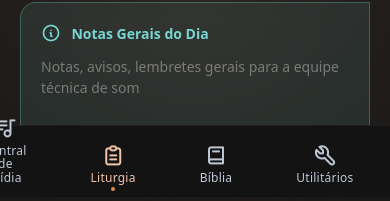
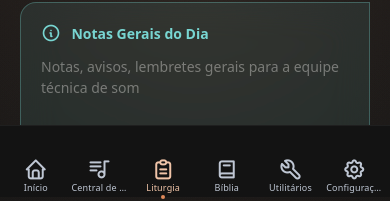
Before and after one commit to pianolouvorja/web, a Vue app: page /liturgy in a window 390 px wide. Shown: the part 647-848 px from the top of the page. Built offline with nearby package versions, Linux system fonts and the light colour scheme; no server answers.

Commit message:
fix: navigation dock responsiveness

```diff
--- a/src/design-system/components/navigation/DockFooter.vue
+++ b/src/design-system/components/navigation/DockFooter.vue
@@ -52,11 +52,19 @@ function onSelect(key: string) {
   height: var(--ds-dock-height, 72px);
   align-items: flex-end;
   justify-content: center;
-  gap: 3rem;
+  gap: clamp(0.25rem, calc(100vw / 30), 3rem);
   padding: 0 var(--ds-spacing-page, 32px) 0.5rem;
   border-top: 1px solid var(--ds-color-outline);
   background: var(--ds-color-surface);
   transition: background-color var(--ds-motion-duration, 280ms) ease;
+
+  @media (max-width: 600px) {
+    gap: 0;
+    justify-content: space-around;
+    padding: 0 0.25rem 0.25rem;
+    height: calc(var(--ds-dock-height, 72px) - env(safe-area-inset-bottom, 0px));
+    padding-bottom: env(safe-area-inset-bottom, 0px);
+  }
 }
 
 .ds-dock__item {
@@ -66,6 +74,8 @@ function onSelect(key: string) {
   align-items: center;
   justify-content: center;
   gap: 0.25rem;
+  min-width: 44px;
+  min-height: 44px;
   padding: 0.25rem 0.5rem;
   border: 0;
   background: transparent;
@@ -84,6 +94,13 @@ function onSelect(key: string) {
   &--active {
     color: var(--ds-color-primary-soft);
   }
+
+  @media (max-width: 600px) {
+    gap: 0.125rem;
+    padding: 0.25rem 0.15rem;
+    flex: 1 1 0;
+    min-width: 0;
+  }
 }
 
 .ds-dock__icon {
@@ -99,6 +116,14 @@ function onSelect(key: string) {
   letter-spacing: 0.02em;
   text-align: center;
   white-space: normal;
+
+  @media (max-width: 600px) {
+    font-size: 9px;
+    max-width: 3.5rem;
+    overflow: hidden;
+    text-overflow: ellipsis;
+    white-space: nowrap;
+  }
 }
 
 .ds-dock__dot {
--- a/src/layouts/AppShell.vue
+++ b/src/layouts/AppShell.vue
@@ -24,6 +24,9 @@ const activeKey = computed(() => {
   const navKey = route.meta.navKey
   return typeof navKey === 'string' ? navKey : 'home'
 })
+
+/** Na liturgia o FAB de mídia fica na própria view (padrão Bíblia). */
+const showMediaChrome = computed(() => activeKey.value !== 'liturgy')
 
 const showHeaderLogo = computed(() => activeKey.value !== 'home')
 
@@ -99,7 +102,7 @@ function viewKey(viewRoute: typeof route) {
       </RouterView>
     </main>
 
-    <MediaChrome />
+    <MediaChrome v-if="showMediaChrome" />
 
     <DockFooter
       :items="navItems"
--- a/src/modules/liturgy/composables/useLiturgy.ts
+++ b/src/modules/liturgy/composables/useLiturgy.ts
@@ -3,6 +3,7 @@ import { computed, onMounted, onUnmounted, ref } from 'vue'
 import { useI18n } from 'vue-i18n'
 import { useRouter } from 'vue-router'
 
+import { useAlbumsStore } from '@modules/albums/stores/useAlbumsStore'
 import type { MediaPlaybackMode } from '@modules/media/types/media'
 
 import { formatMomentDuration } from '../services/liturgy-item-helpers'
@@ -13,6 +14,7 @@ import { useLiturgyClock } from './useLiturgyClock'
 /** Orquestra a feature de liturgia na view. */
 export function useLiturgy() {
   const store = useLiturgyStore()
+  const albumsStore = useAlbumsStore()
   const router = useRouter()
   const { t } = useI18n()
 
@@ -54,6 +56,8 @@ export function useLiturgy() {
     musicCatalogEmpty,
     musicList,
   } = storeToRefs(store)
+
+  const { lyricOpen, lyricDoc, isLoadingLyric } = storeToRefs(albumsStore)
 
   const busyMusicId = ref<number | null>(null)
 
@@ -165,39 +169,45 @@ export function useLiturgy() {
   }
 
   function onMusicSung(index: number) {
+    albumsStore.closeLyric()
     void runMusicAction(index, () =>
       store.playMusicMode(index, 'audio', router),
     )
   }
 
   function onMusicInstrumental(index: number) {
+    albumsStore.closeLyric()
     void runMusicAction(index, () =>
       store.playMusicMode(index, 'instrumental', router),
     )
   }
 
   function onMusicSlides(index: number) {
+    albumsStore.closeLyric()
     void runMusicAction(index, () =>
       store.playMusicMode(index, 'no_audio' satisfies MediaPlaybackMode, router),
     )
   }
 
   function onOpenAddDialog() {
+    albumsStore.closeLyric()
     store.openAddDialog()
   }
 
   function onOpenAddSubItemDialog(categoryId: string) {
+    albumsStore.closeLyric()
     store.openAddSubItemDialog(categoryId)
   }
 
   function onOpenEditDialog(index: number) {
+    albumsStore.closeLyric()
     store.openEditDialog(index)
   }
 
   function onMusicLyric(index: number) {
     const item = currentItems.value[index]
     if (item?.type !== 'music' || item.musicId == null) return
-    store.setActionMessage('liturgy.messages.lyricUnavailable')
+    void runMusicAction(index, () => albumsStore.openLyric(item.musicId!))
   }
 
   function refreshProjectionState() {
@@ -229,6 +239,9 @@ export function useLiturgy() {
     musicCatalogEmpty,
     musicInstrumentalById,
     busyMusicId,
+    lyricOpen,
+    lyricDoc,
+    isLoadingLyric,
     startLabels,
     durationLabels,
     worshipLabel,
@@ -284,6 +297,7 @@ export function useLiturgy() {
     onMusicInstrumental,
     onMusicSlides,
     onMusicLyric,
+    closeLyric: albumsStore.closeLyric,
     refreshProjectionState,
   }
 }
--- a/src/modules/liturgy/locales/pt-BR.ts
+++ b/src/modules/liturgy/locales/pt-BR.ts
@@ -235,8 +235,6 @@ export default {
       liturgySaved: 'Liturgia salva com sucesso.',
       mediaDesktopOnly: 'Selecione um arquivo de mídia neste item.',
       catalogEmpty: 'Nenhuma música encontrada no catálogo local.',
-      musicModuleUnavailable:
-        'Reprodução de músicas estará disponível após a migração de Álbuns.',
       customRequired:
         'Crie ou selecione uma liturgia personalizada antes de adicionar itens.',
       booksEmpty: 'Nenhum livro bíblico disponível. Conclua a inicialização.',
@@ -248,8 +246,6 @@ export default {
         'Para projetar PPT/PPTX, instale o LibreOffice (ou defina LIBREOFFICE_PATH).',
       presentationWebUnsupported:
         'Apresentações PPT/PPTX não são suportadas no navegador.',
-      lyricUnavailable:
-        'Visualização de letra estará disponível após a migração de Álbuns.',
     },
     custom: {
       title: 'Liturgias avulsas',
--- a/src/modules/liturgy/views/LiturgyView.vue
+++ b/src/modules/liturgy/views/LiturgyView.vue
@@ -2,6 +2,7 @@
 import { computed } from 'vue'
 import { useI18n } from 'vue-i18n'
 
+import AlbumLyricDialog from '@modules/albums/components/AlbumLyricDialog.vue'
 import PopupScreenControls from '@shared/components/PopupScreenControls.vue'
 
 import LiturgyCloneDialog from '../components/LiturgyCloneDialog.vue'
@@ -40,6 +41,9 @@ const {
   musicCatalogEmpty,
   musicInstrumentalById,
   busyMusicId,
+  lyricOpen,
+  lyricDoc,
+  isLoadingLyric,
   startLabels,
   durationLabels,
   videoProjectionItemId,
@@ -92,6 +96,7 @@ const {
   onMusicInstrumental,
   onMusicSlides,
   onMusicLyric,
+  closeLyric,
   setItemDraft,
   setMusicSearchQuery,
   refreshProjectionState,
@@ -301,6 +306,13 @@ function onScreenControlsChanged() {
       @close="closeCloneDialog"
       @confirm="cloneLiturgyFromSelected"
       @update:source-key="cloneSourceKey = $event"
+    />
+
+    <AlbumLyricDialog
+      :open="lyricOpen"
+      :loading="isLoadingLyric"
+      :document="lyricDoc"
+      @close="closeLyric"
     />
   </section>
 </template>
```
